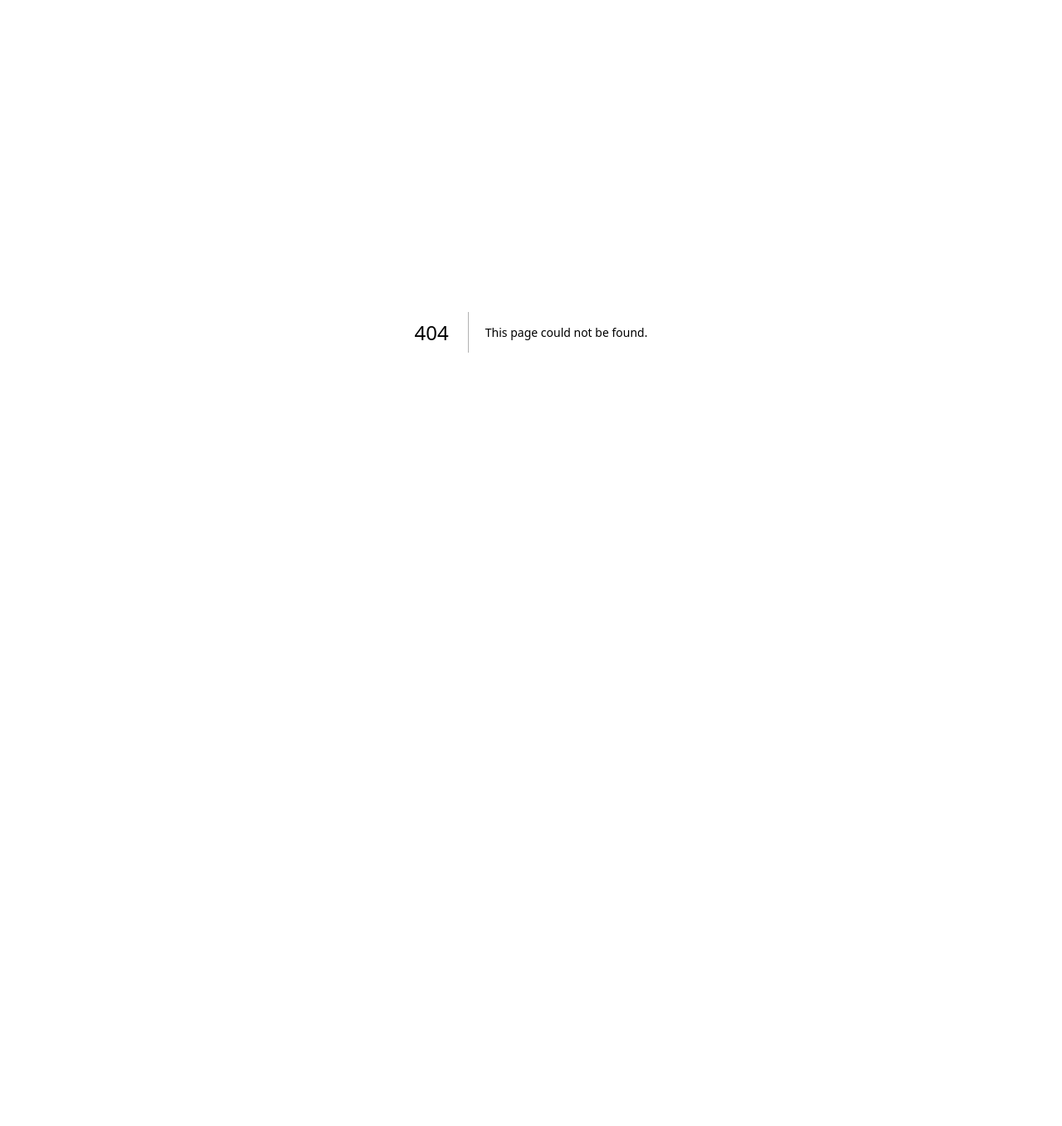
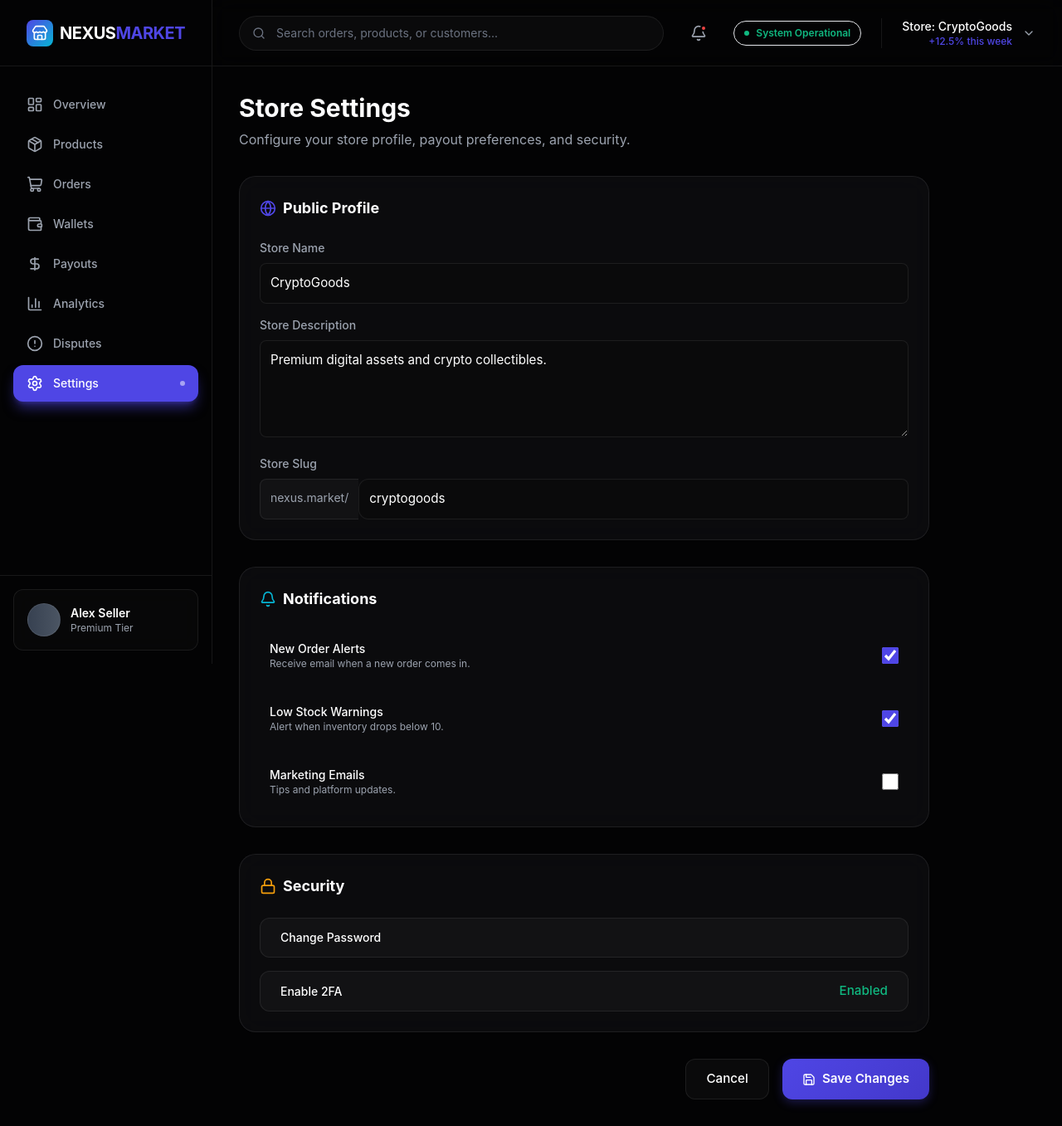
Before and after one commit to Shh12308/market-, a Next.js app: page /seller/settings in a window 1280 px wide. Before the commit this address had no page. Shown: the whole page at 83% size. Before the commit the page ends 800 px from the top, so only its background shows below. Built offline with nearby package versions, Linux system fonts and the light colour scheme.

Commit message:
Create page.tsx

```diff
--- /dev/null
+++ b/app/seller/settings/page.tsx
@@ -0,0 +1,100 @@
+import Sidebar from '@/components/seller/Sidebar';
+import Header from '@/components/seller/Header';
+import { Save, Bell, Lock, Globe } from 'lucide-react';
+
+export default function SettingsPage() {
+  return (
+    <div className="flex min-h-screen bg-[var(--background)]">
+      <Sidebar />
+      <div className="flex-1 ml-64">
+        <Header />
+        <main className="p-8 max-w-4xl">
+           <div className="mb-8">
+            <h1 className="text-3xl font-bold text-white mb-2">Store Settings</h1>
+            <p className="text-[var(--text-muted)]">Configure your store profile, payout preferences, and security.</p>
+          </div>
+
+          <div className="space-y-8">
+            {/* Profile Section */}
+            <div className="card p-6">
+              <h3 className="text-lg font-bold text-white mb-6 flex items-center gap-2">
+                <Globe className="w-5 h-5 text-[var(--primary)]" /> Public Profile
+              </h3>
+              <div className="space-y-4">
+                <div>
+                  <label className="block text-sm font-medium text-[var(--text-muted)] mb-2">Store Name</label>
+                  <input type="text" defaultValue="CryptoGoods" className="w-full bg-[var(--surface)] border border-[var(--border)] rounded-lg p-3 text-white focus:border-[var(--primary)] focus:outline-none" />
+                </div>
+                <div>
+                  <label className="block text-sm font-medium text-[var(--text-muted)] mb-2">Store Description</label>
+                  <textarea rows={4} className="w-full bg-[var(--surface)] border border-[var(--border)] rounded-lg p-3 text-white focus:border-[var(--primary)] focus:outline-none" defaultValue="Premium digital assets and crypto collectibles." />
+                </div>
+                 <div>
+                  <label className="block text-sm font-medium text-[var(--text-muted)] mb-2">Store Slug</label>
+                  <div className="flex">
+                    <span className="bg-[var(--surface-2)] border border-r-0 border-[var(--border)] rounded-l-lg px-3 py-3 text-[var(--text-muted)] text-sm">nexus.market/</span>
+                    <input type="text" defaultValue="cryptogoods" className="flex-1 bg-[var(--surface)] border border-[var(--border)] rounded-r-lg p-3 text-white focus:border-[var(--primary)] focus:outline-none" />
+                  </div>
+                </div>
+              </div>
+            </div>
+
+            {/* Notifications Section */}
+            <div className="card p-6">
+              <h3 className="text-lg font-bold text-white mb-6 flex items-center gap-2">
+                <Bell className="w-5 h-5 text-[var(--accent)]" /> Notifications
+              </h3>
+              <div className="space-y-4">
+                <div className="flex items-center justify-between p-3 rounded-lg hover:bg-[var(--surface-2)]">
+                  <div>
+                    <p className="text-white font-medium text-sm">New Order Alerts</p>
+                    <p className="text-xs text-[var(--text-muted)]">Receive email when a new order comes in.</p>
+                  </div>
+                  <input type="checkbox" defaultChecked className="w-5 h-5 accent-[var(--primary)] bg-[var(--surface)] border-[var(--border)] rounded" />
+                </div>
+                 <div className="flex items-center justify-between p-3 rounded-lg hover:bg-[var(--surface-2)]">
+                  <div>
+                    <p className="text-white font-medium text-sm">Low Stock Warnings</p>
+                    <p className="text-xs text-[var(--text-muted)]">Alert when inventory drops below 10.</p>
+                  </div>
+                  <input type="checkbox" defaultChecked className="w-5 h-5 accent-[var(--primary)] bg-[var(--surface)] border-[var(--border)] rounded" />
+                </div>
+                 <div className="flex items-center justify-between p-3 rounded-lg hover:bg-[var(--surface-2)]">
+                  <div>
+                    <p className="text-white font-medium text-sm">Marketing Emails</p>
+                    <p className="text-xs text-[var(--text-muted)]">Tips and platform updates.</p>
+                  </div>
+                  <input type="checkbox" className="w-5 h-5 accent-[var(--primary)] bg-[var(--surface)] border-[var(--border)] rounded" />
+                </div>
+              </div>
+            </div>
+
+            {/* Security Section */}
+             <div className="card p-6">
+              <h3 className="text-lg font-bold text-white mb-6 flex items-center gap-2">
+                <Lock className="w-5 h-5 text-[var(--warning)]" /> Security
+              </h3>
+              <div className="space-y-4">
+                 <button className="w-full secondary-btn text-left flex justify-between items-center group">
+                   <span className="text-sm">Change Password</span>
+                   <span className="text-[var(--primary)] opacity-0 group-hover:opacity-100">→</span>
+                 </button>
+                 <button className="w-full secondary-btn text-left flex justify-between items-center group">
+                   <span className="text-sm">Enable 2FA</span>
+                   <span className="text-[var(--success)]">Enabled</span>
+                 </button>
+              </div>
+            </div>
+
+            <div className="flex justify-end gap-4">
+              <button className="secondary-btn">Cancel</button>
+              <button className="primary-btn flex items-center gap-2">
+                <Save className="w-4 h-4" /> Save Changes
+              </button>
+            </div>
+          </div>
+        </main>
+      </div>
+    </div>
+  );
+}
```
